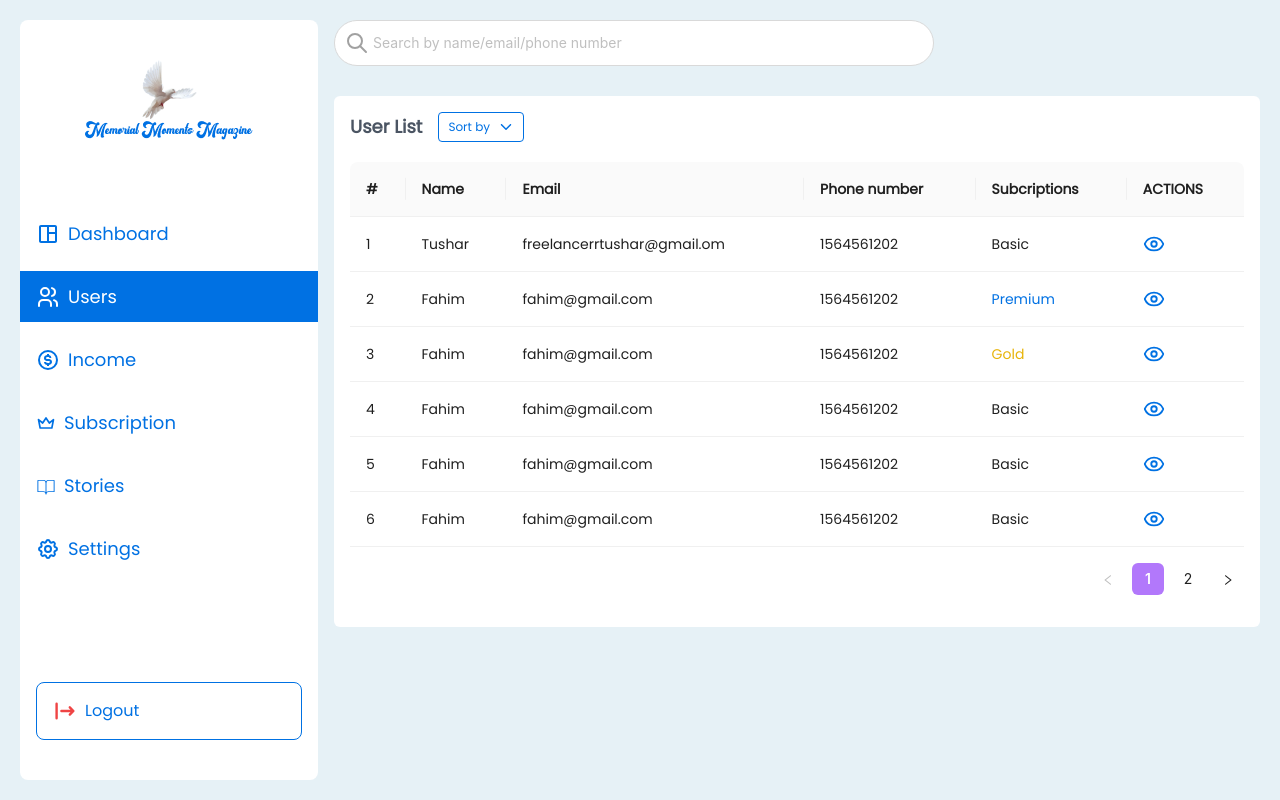
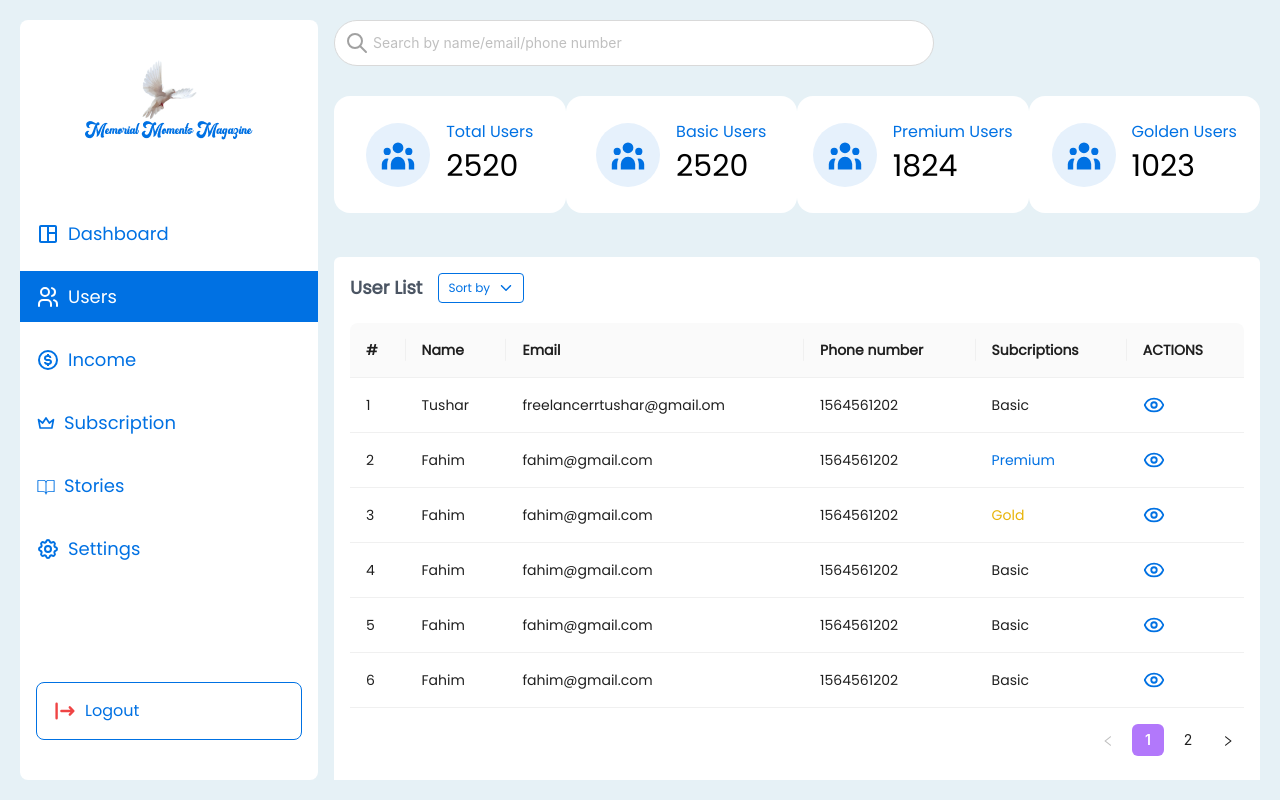
Before and after one commit to bdCalling-Sdt-hub/memorial-dashboard, a React (Vite) app: page /users in a window 1280 px wide. Built offline with nearby package versions, Linux system fonts and the light colour scheme.

Commit message:
implement user subcriptions plan details

```diff
--- /dev/null
+++ b/src/components/DashboardHome/UserSubsciptionDetailsCard.tsx
@@ -0,0 +1,65 @@
+import React from 'react'
+import { HiUserGroup } from "react-icons/hi";
+
+const UserSubsciptionDetailsCard = () => {
+    const subscription = [
+        {
+            name: "Total",
+            total : 2520,
+        },
+        {
+            name: "Basic",
+            total : 2520,
+        },
+        {
+            name: "Premium",
+            total : 1824,
+        },
+        {
+            name: "Golden",
+            total : 1023,
+        }
+    ]
+    return (
+        <div className='flex items-center justify-between'>
+            {
+                subscription.map((item, index)=>
+                    <div
+                        key={index}
+                        className='
+                            bg-white
+                            w-[239px]
+                            h-[117px]
+                            rounded-[16px]
+                            flex
+                            items-center
+                            justify-center
+                            mb-[44px]
+                        '
+                    >
+                        <div className='flex items-center gap-4'>
+                            <div
+                                className='
+                                    bg-[#E6F1FC]
+                                    p-[14px]
+                                    rounded-full
+                                    flex
+                                    items-center
+                                    justify-center
+                                '
+                            >
+                                <HiUserGroup className='text-[#0071E3]' size={36} />
+                            </div>
+                            <div className=''>
+                                <h3 className='text-[#0071E3] font-medium text-[16px]'>{item.name} Users</h3>
+                                <h1 className='font-medium text-[30px]'>{item.total}</h1>
+                            </div>
+                        </div>
+                    </div>
+                )
+            }
+        </div>
+    )
+}
+
+export default UserSubsciptionDetailsCard
--- a/src/pages/Main/Users.tsx
+++ b/src/pages/Main/Users.tsx
@@ -3,6 +3,7 @@ import UsersTable from "../../components/Users/UsersTable";
 import HeadingText from "../../util/HeadingText";
 import SearchField from "../../util/SearchField";
 import { IoIosArrowDown } from "react-icons/io";
+import UserSubsciptionDetailsCard from "../../components/DashboardHome/UserSubsciptionDetailsCard";
 
 const Users = () => {
   const [searchText, setSearchText] = useState("");
@@ -13,6 +14,7 @@ const Users = () => {
         placeholder="Search by name/email/phone number"
         onChange={(e) => setSearchText(e.target.value)}
       />
+      <UserSubsciptionDetailsCard/>
       <div className="rounded-md p-4  bg-white">
         <div className="flex items-center gap-4">
           <HeadingText>User List</HeadingText>
```
